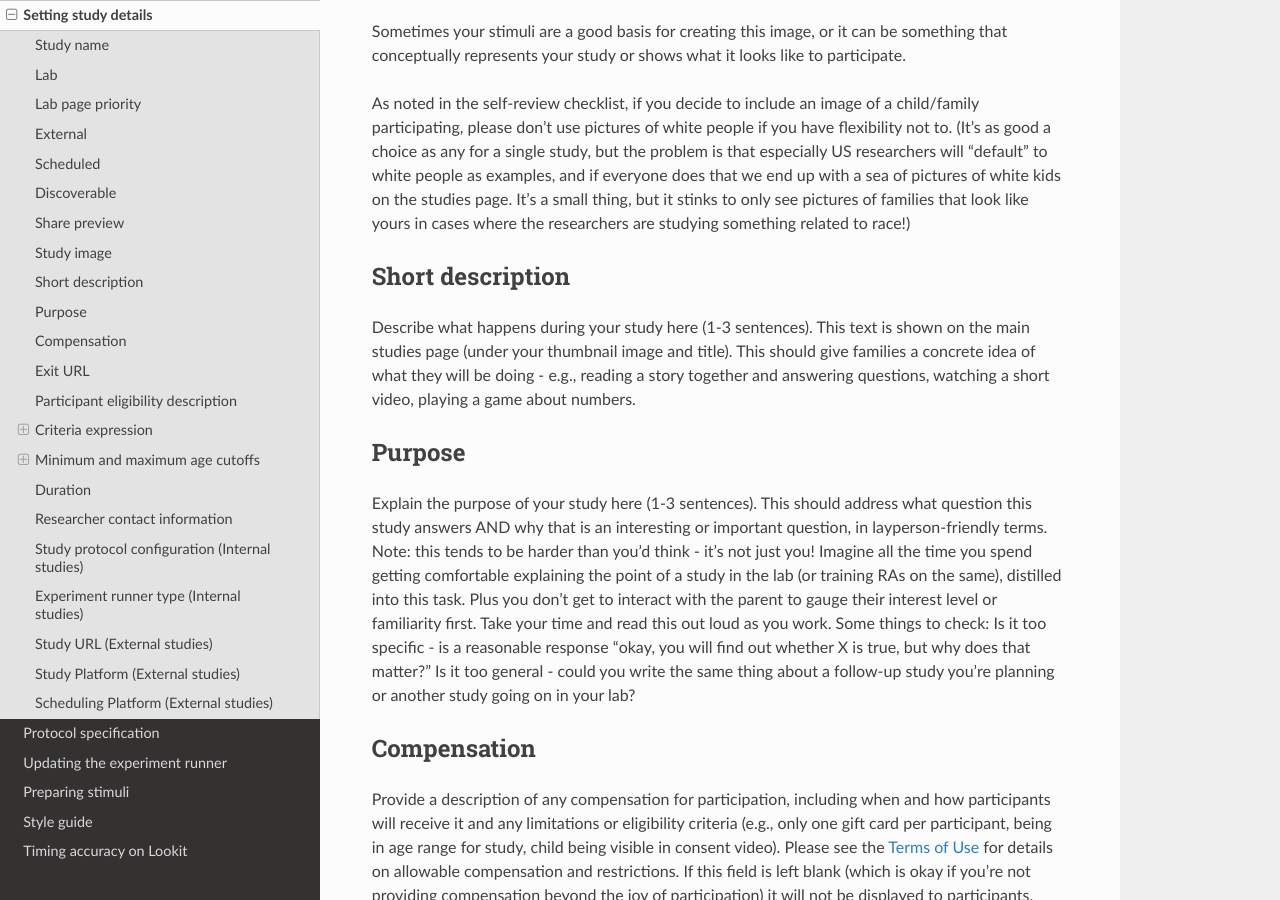
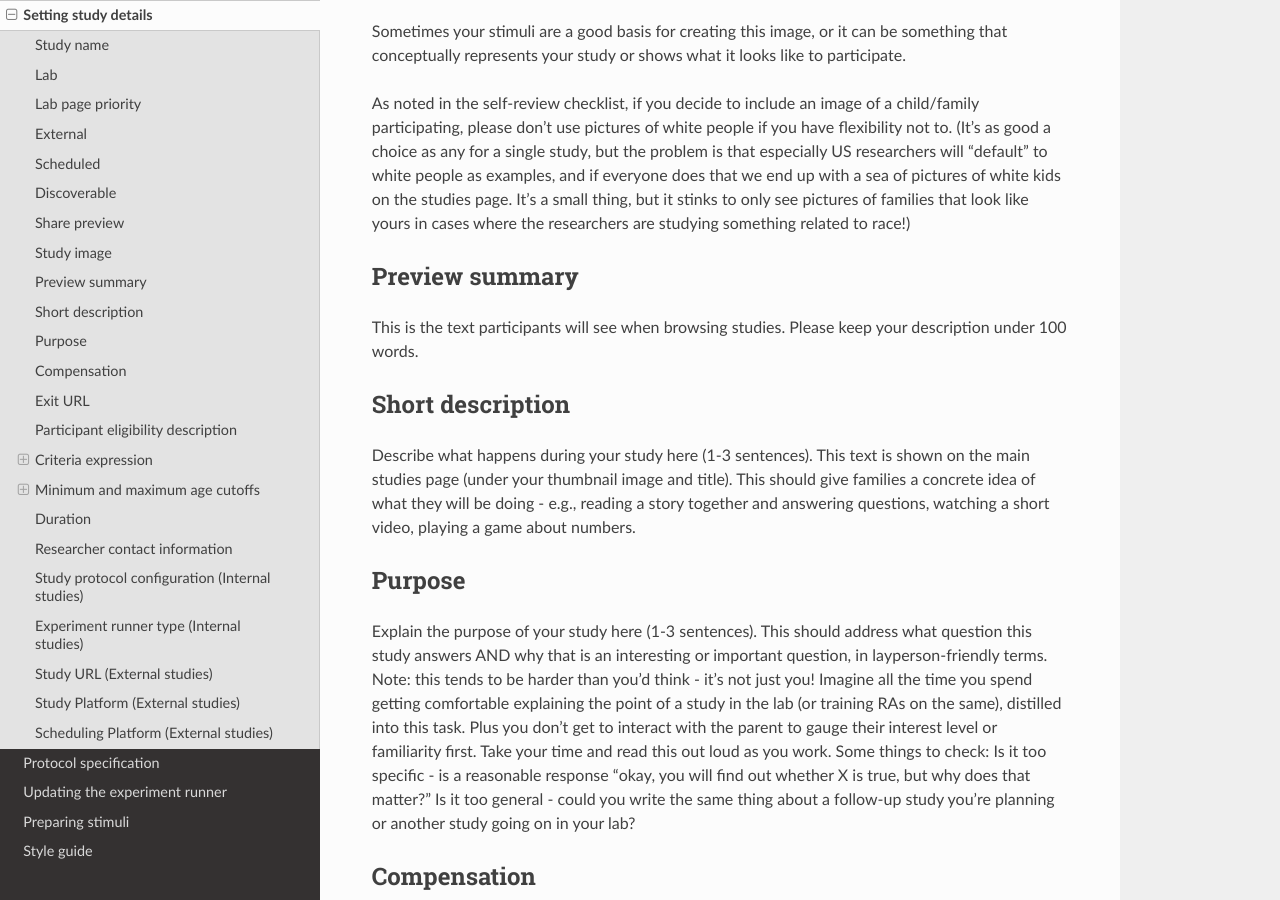
Before and after one commit to lookit/lookit-docs, a Sphinx documentation site: the page built from docs/source/researchers-set-study-fields.rst, in a window 1280 px wide and 900 px high, scrolled down 2140 px. Built offline with Sphinx 7.4.7 and the Read the Docs theme 2.0.0, drawn with Linux system fonts in a browser that asks for light colours.

Commit message:
add missing preview summary section

```diff
--- a/docs/source/researchers-set-study-fields.rst
+++ b/docs/source/researchers-set-study-fields.rst
@@ -65,6 +65,12 @@ Thumbnail image that will be displayed to participants on Lookit's studies page.
 Sometimes your stimuli are a good basis for creating this image, or it can be something that conceptually represents your study or shows what it looks like to participate.
 
 As noted in the self-review checklist, if you decide to include an image of a child/family participating, please don't use pictures of white people if you have flexibility not to. (It's as good a choice as any for a single study, but the problem is that especially US researchers will "default" to white people as examples, and if everyone does that we end up with a sea of pictures of white kids on the studies page. It's a small thing, but it stinks to only see pictures of families that look like yours in cases where the researchers are studying something related to race!)
+
+=============================
+Preview summary
+=============================
+
+This is the text participants will see when browsing studies. Please keep your description under 100 words.
 
 =============================
 Short description
```
